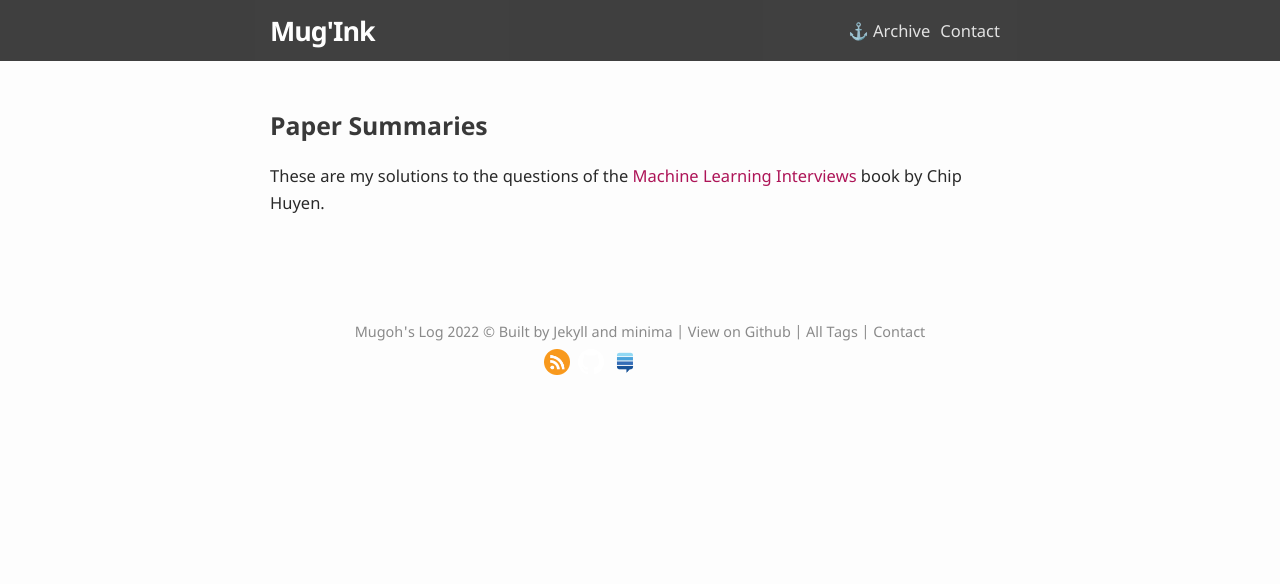
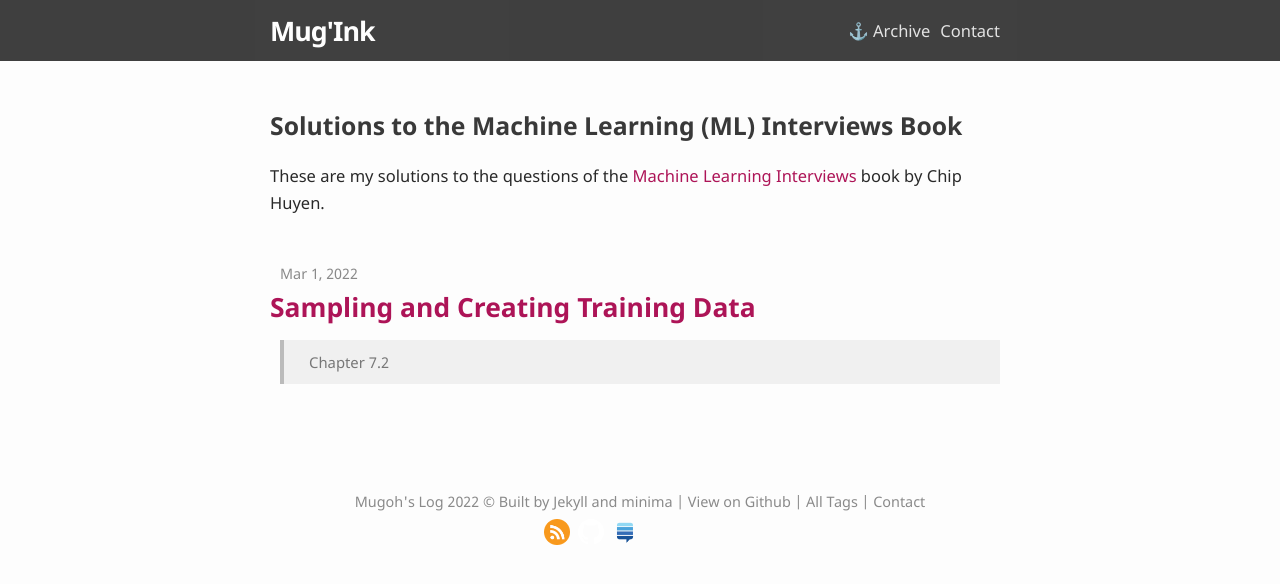
Before and after one commit to mugoh/log, a Jekyll site: the page built from misc/_ml-interviews-book/ml_interviews_book.html, in a window 1280 px wide. Shown: the top 584 px of the page. Built offline with Jekyll 4.4.1, drawn with Linux system fonts in a browser that asks for light colours; some of the changed lines change nothing that is shown.

Commit message:
add chap 7.2

```diff
--- /dev/null
+++ b/misc/_ml-interviews-book/7_2_sampling.md
@@ -0,0 +1,419 @@
+---
+layout: post
+comments: true
+title: "Sampling and Creating Training Data"
+date: 2022-03-01 12:00:00
+---
+
+> Chapter 7.2
+<!--more-->
+
+{:class="table-of-content"}
+* TOC
+{:toc}
+## 7.2 Sampling and creating training data
+
+1. [E] If you have 6 shirts and 4 pairs of pants, how many ways are there to choose 2 shirts and 1 pair of pants?
+
+    6 * 4 = 24 (1-shirt, 1-pants pairs)
+
+    - For each of the 6 shirts, there are 5 other shirts I can choose to go with:
+
+    5 * 6 = 30 shirt pairings
+
+    30 * 4 = 120 (2-shirt, 1-pants pairs)
+
+
+    ***
+
+
+2. [M] What is the difference between sampling with vs. without replacement? Name an example of when you would use one rather than the other?
+    - Sampling with replacement: Each time a sample is drawn and observed from a **finite** population, its returned to that population before the next sample is drawn
+    - Without replacement: A sample is randomly drawn from a finite population only once. It’s not placed back in the sample space
+
+    Name an example of when you would use one rather than the other?
+
+    - With replacement: Where IID data is desired. Bootstrapping
+    - Without replacement: Sampling mini-batches (converges faster, than with replacement)
+
+    Ref:
+
+    [https://stats.stackexchange.com/questions/235844/should-training-samples-randomly-drawn-for-mini-batch-training-neural-nets-be-dr](https://stats.stackexchange.com/questions/235844/should-training-samples-randomly-drawn-for-mini-batch-training-neural-nets-be-dr)
+
+
+    ___
+
+
+3. [M] Explain Markov chain Monte Carlo sampling.
+    - For most probabilistic models, exact inference is intractable so we result to approximation
+
+        “The exact infrence is typically a sum of a discrete distribution or integral of a continuous distribution of many variables”
+
+
+     Monte Carlo
+
+    - A solution is to draw independent samples from the probability distribution then repeat as many times as needed for approximation (Monte Carlo sampling)
+    - Estimation of the sum or integral quantity can then be the mean or variance of the drawn samples.
+    - The issue with Monte Carlo sampling though is:
+        1. Assumes each random sample drawn from the target distribution is independent and can be independently drawn
+            - Makes it intractable for Bayesian or graphical probabilistic models
+        2. Suffers in high dimensions. Volume of sample space increases exponentially with no. of parameters(dimensions) (Curse of dimensionality)
+
+
+    Markov chain:
+
+    - A markov chain is a sequence (chain) of possible events where the probability of each event depends only on the value
+      attained on the most recent event
+
+    Markov Chain Monte Carlo (MCMC)
+
+    - MCMC is Monte Carlo integration using Markov Chains. Monte Carlo draws samples from a distribution by running a Markov chain
+
+    > samples are drawn from the probability distribution by constructing a Markov Chain, where the next sample that is drawn from the probability distribution is dependent upon the last sample that was drawn.
+
+    > The idea is that the chain will find equilibrium on the desired quantity being inferred.
+    - Specifically, MCMC is used for performing inference for probability distributions where independent samples cannot be (easily) drawn from the distribution
+
+    Ref:
+
+    [https://machinelearningmastery.com/markov-chain-monte-carlo-for-probability/](https://machinelearningmastery.com/markov-chain-monte-carlo-for-probability/)
+
+    ___
+
+4. [M] If you need to sample from high-dimensional data, which sampling method would you choose?
+
+    [Unsure]. A probabilisitc sampling method. Random sampling based techniques could work., eg Monte Carlo
+
+    Sampling methods:
+
+    [https://www.analyticsvidhya.com/blog/2019/09/data-scientists-guide-8-types-of-sampling-techniques/](https://www.analyticsvidhya.com/blog/2019/09/data-scientists-guide-8-types-of-sampling-techniques/)
+
+    Update:
+
+    - I think a good population sample would be where we get samples with different features. So we can use stratified sampling to select data based on feature differences and have all features represented in the population sample
+
+        ___
+
+5. [H] Suppose we have a classification task with many classes. An example is when you have to predict the next word in a sentence -- the next word can be one of many, many possible words. If we have to calculate the probabilities for all classes, it’ll be prohibitively expensive. Instead, we can calculate the probabilities for a small set of candidate classes. This method is called candidate sampling. Name and explain some of the candidate sampling algorithms.
+
+    **Hint**: check out this great [article](https://www.tensorflow.org/extras/candidate_sampling.pdf) on candidate sampling by the TensorFlow team.
+
+    - Yeah, check that great article :)
+
+    In brief:
+
+    1. Sampled softmax
+        - Rather than compute logits for all classes $y \in L$, a small subset of the classes is sampled according to some sampling function
+        $S_i = Q(y | x)$.
+        - Each class $y \in L$ is included independently in samples $S_i$
+        - $C_i = S_i \cup \{t_i\}$. $C_i$ is a union of the sampled set $S_i$ and the target class $t_i$ for $x_i$
+        - The training task is now to figure out which label in $C_i$ is the target label. This is done using Bayes theorem
+            $P(t_i = y | C_i, x)$
+    2. Noise Contrastive Estimation (NCE)
+        - Each training example has a context and a multiset of target classes $(x_i, T_i)$
+        - If  the set has no duplicates, the probability of the a class given the context is
+            $P(y | x) := E(P(T(y) | x)$
+        - Aim is to train a function $F(x, y)$  to estimate the log probability of the class given the context
+            $F(x, y) = \log ( P(y | x))$
+        - For each example $(x_i, T_i)$, a multiset of sampled classes $S_i$ is picked
+        - $C_i = T_i + S_i$ (Sum). The training task is then to distinguish the true candidates from the sampled ones
+        - $F(x, y) $ is trained to approximate
+            $\log P(y | x)$
+
+    3. Negative sampling
+        - Simplified version of NCE
+        - Unlike NCE,
+        $\log Q(y | x)$ is not subtracted from
+        $\log P( y | x)$ during training, thus $F(x, y)$ is trained to approximate
+         $\log E(y | x ) - \log Q(y | x)$
+
+
+    4. Sampled Logistic
+        > variant on Noise Contrastive Estimation where we discard without replacement all sampled classes that happen to also be target classes
+        - It required $T_i$ to be a set as opposed to a multiset, though $S_i$ can be a multiset
+
+        ___
+
+
+6. Suppose you want to build a model to classify whether a Reddit comment violates the website’s rule. You have 10 million unlabeled comments from 10K users over the last 24 months and you want to label 100K of them
+
+    **Hint**: This [article](https://www.cloudresearch.com/resources/guides/sampling/pros-cons-of-different-sampling-methods/) on different sampling methods and their use cases might help.
+
+    1. [M] How would you sample 100K comments to label?
+        - The histogram of the sample set should be the same as the histogram of the population
+
+        (1)
+
+        - The simplest way is to take a sub-sample randomly with uniform distribution and check it’s significance
+         > If it’s not significant, we’ll take another sample and repeat the procedure until we get a good significance level.
+         >
+        [https://www.kdnuggets.com/2019/05/sample-huge-dataset-machine-learning.html](https://www.kdnuggets.com/2019/05/sample-huge-dataset-machine-learning.html)
+
+        - Here we can randomly sample 100K/ (no of users) comments from each user
+        - But simple random sampling may fail to capture enough negative/minority samples
+
+
+        (2) Clustered sampling
+
+        - Cluster the data and select samples to be labelled from each cluster
+
+
+        (3) Stratified Sampling
+
+        - Divide the population into subgroups based on different traits, like user, subredit, e.t.c then select samples from each subgroup
+        - If we are not sure which properties to use, then use clustered sampling. Clustered is just more expensive on computation
+
+    2. [M] Suppose you get back 100K labeled comments from 20 annotators and you want to look at some labels to estimate the quality of the labels. How many labels would you look at? How would you sample them?
+        - A few labelles from each annotator. The quality of labels will be determined by the annotator. So cluster the samples based on the annotator then randomly sample from each cluster
+
+        ___
+
+7. [M] Suppose you work for a news site that historically has translated only 1% of all its articles. Your coworker argues that we should translate more articles into Chinese because translations help with the readership. On average, your translated articles have twice as many views as your non-translated articles. What might be wrong with this argument?
+
+    **Hint**: think about selection bias.
+
+    Context:
+
+    Selection bias:
+
+    > occurs when individuals or groups in a study differ systematically from the population of interest leading to a systematic error in an association or outcome.
+    >
+
+    - The assumption is that:
+
+         Either: the more translated views are from Chinese translations thus translating more articles to Chinese will bring more views
+
+        Or: Chinese has a large reader audince, so if there are no Chinese articles yet, having them will enboard more views
+
+    - For both assumptions, it’s important to verify which translated articles generate most views and where (location) those views mostly are
+    - This will help identify if Chinese translations  are likely to contribute more views
+
+    ___
+
+8. [M] How to determine whether two sets of samples (e.g. train and test splits) come from the same distribution?
+    - Measure the difference between the distributions of the two sets
+
+    From SE:
+
+    “””
+
+    The **Kolmogorov-Smirnov test** is the most common way to do this, but there are also some other options.
+
+    The tests are based on the empirical cumulative distribution functions. The basic procedure is:
+
+    - Choose a way to measure the distance between the ECDFs. Since ECDFs are functions, the obvious candidates are the $*L^p$* norms, which measure distance in function spaces. This distance is our *test statistic*. Kolmogorov-Smirnov test uses $L^\infty$ norm
+    - Figure out the distribution of the test statistic under the null hypothesis that the samples come from the same distribution
+    - Choose a threshold, $*α*$, for your hypothesis
+
+    “””
+
+    A emperical way to determine would be:
+
+    - Make all labels of the train set positive, and all labels of the test set negative
+    - Train on the train set and get the test accuracy of the test set
+    - The lower the test accuracy, the lower the difference in the two distributions
+
+    Refs:
+
+    [https://stats.stackexchange.com/questions/288416/non-parametric-test-if-two-samples-are-drawn-from-the-same-distribution](https://stats.stackexchange.com/questions/288416/non-parametric-test-if-two-samples-are-drawn-from-the-same-distribution)
+
+    [https://stats.stackexchange.com/questions/413814/what-test-do-i-use-to-check-if-two-samples-came-from-different-population](https://stats.stackexchange.com/questions/413814/what-test-do-i-use-to-check-if-two-samples-came-from-different-population)
+
+    [https://medium.com/@praveenkotha/how-to-find-whether-train-data-and-test-data-comes-from-same-data-distribution-9259018343b](https://medium.com/@praveenkotha/how-to-find-whether-train-data-and-test-data-comes-from-same-data-distribution-9259018343b)
+
+    ___
+
+9. [H] How do you know you’ve collected enough samples to train your ML model?
+
+    Some ways to determine this:
+
+    - Rule of 10
+        - The no. of data points should be 10x the number of model parameters
+        - With linear models like logistic regression, no. of parameters = no. of input features
+        - With neural nets though, this rule is just a lower bound as relationship between parameters and the data is no longer linear
+    - Approaches to similar problems
+        - How much data was needed by approaches that addressed a similar problem?
+    - Model complexity or problem complexity
+        - The training data required grows with model/problem complexity
+    - Accuracy vs training data size plot (For classification)
+
+        > Determine the exact form of the learning curve for your domain, and then, simply find the corresponding point on the plot for your desired classification accuracy
+        >
+    - Other heuristics:
+        - Considering the predictor variables, ratio of positive samples to sample size/ data imbalance
+        - Each class should have x independent samples, eg ~1000 per class for CV classification
+
+    Refs:
+
+    [https://towardsdatascience.com/how-do-you-know-you-have-enough-training-data-ad9b1fd679ee](https://towardsdatascience.com/how-do-you-know-you-have-enough-training-data-ad9b1fd679ee)
+
+    [https://malay-haldar.medium.com/how-much-training-data-do-you-need-da8ec091e956](https://malay-haldar.medium.com/how-much-training-data-do-you-need-da8ec091e956)
+
+    [https://machinelearningmastery.com/much-training-data-required-machine-learning/](https://machinelearningmastery.com/much-training-data-required-machine-learning/)
+
+    ___
+
+
+10. [M] How to determine outliers in your data samples? What to do with them?
+
+    Identifying outliers
+
+    1. Sort the data
+        - Look for unusually high or low value differences at the top or bottom of the sort
+    2. Graph the data
+        - Plotting the data will show deviating points
+        - Boxplots, histograms, scatterplots
+        - Visual methods help show which points need further investigation
+    3. Z-score for normally distributed data
+        - Outlier points have high z-scores
+    4. Interquartile range (IQR)
+        - IQR is the middle 50% of the dataset
+        - A point can be said to be an outlier if “it is over 1.5 times the IQR below the first quartile or 1.5 times the IQR above the third quartile”
+        - Minor or major will be the unusualness of the outlier relative to the distribution of other values
+        - Percentiles are not dependant on a certain distribution, which makes this method robust to finding outliers
+
+    Ref:
+
+    [https://statisticsbyjim.com/basics/outliers/](https://statisticsbyjim.com/basics/outliers/)
+
+    **What to do with them**
+
+    1. Remove them
+        - Be able attribute a specific cause for doing this
+        - If it’s not a part of the population e.g due to sampling error
+    2. Correct them
+        - In case of wrong recording of measurements, and it’s easy to identify what the intended value was
+        - If unsure, remove it
+    3. [Also] Reconsider the underlying distribution
+        - Maybe the assumed distribution on the data is wrong
+
+        ___
+
+11. Sample duplication
+    1. [M] When should you remove duplicate training samples? When shouldn’t you?
+        - It depends on whether the dataset with duplicates is repsentative of the data that will be seen in the real world
+        - Duplicates can arise from non-random sampling. In that case, they’ll bias the model. Remove them
+        - If the train and test set come from the same distribution, then  a duplicate sample from the train set will still be repeated in the test set. In that case keep the duplicates as the model adds weight to the duplicate samples
+        - For example, if using a cars dataset, very common cars will be repeated. This is representative of what the model will encounter in the real-word, so the duplicates shoudn’t be removed.
+
+
+            Ref:
+
+            [https://stats.stackexchange.com/questions/23143/remove-duplicates-from-training-set-for-classification](https://stats.stackexchange.com/questions/23143/remove-duplicates-from-training-set-for-classification)
+
+    2. [M] What happens if we accidentally duplicate every data point in your train set or in your test set?
+        - If an element is duplicated in the training data, its weight is doubled. The classifier assigns higher importance in predicting it correctly compared to the other elements. If all points are duplicated, then all points have their significance equally increased. This won’t have any effect on the parameters $\theta$ compared to a non-duplicate dataset
+        - Duplicates in the test set have no importance — the model is being tested on the same sample and will give the same answer.
+        - Not unless they are an equal no. of duplicates (but not for every data point) in the train and test set, then the cumulative test error of the duplicates is representative of the model’s overall performance since rarer samples occur less often
+
+        Refs:
+
+        [https://stats.stackexchange.com/questions/392216/removing-duplicates-before-train-test-split](https://stats.stackexchange.com/questions/392216/removing-duplicates-before-train-test-split)
+
+        [https://www.quora.com/What-happens-if-I-double-the-same-data-that-was-duplicated-for-classification-in-machine-learning-What-kind-of-impact-does-it-have](https://www.quora.com/What-happens-if-I-double-the-same-data-that-was-duplicated-for-classification-in-machine-learning-What-kind-of-impact-does-it-have)
+
+        ![Sampling]({{ 'assets/images/ml_interviews_book/7_2_a.png' | relative_url  }})
+        {: style="width: 80%;" class="center"}
+        *Figure 1:[https://www.quora.com/What-happens-if-I-double-the-same-data-that-was-duplicated-for-classification-in-machine-learning-What-kind-of-impact-does-it-have](https://www.quora.com/What-happens-if-I-double-the-same-data-that-was-duplicated-for-classification-in-machine-learning-What-kind-of-impact-does-it-have)*
+
+        [https://www.quora.com/What-happens-if-I-double-the-same-data-that-was-duplicated-for-classification-in-machine-learning-What-kind-of-impact-does-it-have](https://www.quora.com/What-happens-if-I-double-the-same-data-that-was-duplicated-for-classification-in-machine-learning-What-kind-of-impact-does-it-have)
+
+
+        ___
+
+12. Missing data
+    1. [H] In your dataset, two out of 20 variables have more than 30% missing values. What would you do?
+        - 2/20 x 100 = 10%
+
+        Context:
+
+        **Types of missing values**
+
+        1. Missing Completely at Random (MCAR)
+        - Probability of data missing is the same for all observations. Missing values are independent of other data and there’s no pattern. e.g Due to sample loss, human err e.t.c
+        - This does not bias the analysis
+
+        1. Missing at Random (MAR)
+        - There’s some relationship between the missing values and other variables in the data
+        - There’s some pattern in the missing values. The pobability of a value missing depends only on the observed data
+        - e.g “Age” may be missing for “Gender“=Female because females were reluctant to provide their age
+        - To get unbiased estimate, model the missing data
+
+        1. Missing not at random (MNAR)
+        - There’s some structure in the missing data that the observed data cannot explain
+        - The missing values do not fall under MAR or MCAR
+        - It may happen due to group being unwilling to share info. e.g Low income earners leaving the income variable blank, but there’s no other variable in the data that can identify the group as (or relates to) low-income earners
+        - This will bias the model against missing values
+
+        **Handling missing values**
+
+        - Delete: If the values are MCAR or (sometimes) MAR.
+        - Impute: If MNAR
+
+        1. Deleting
+            - If a few rows have many missing values, we can delete the entire row. If they are many, we can end up deleting the entire dataset
+            - If some columns have many missing values, we can drop the entire column.
+
+                >> In our case, the 2 columns(variables) have only 30% missing values, so dropping them may remove important features from the rest of the data
+
+        2. Imputing the missing values
+            - This estimation can be done by:
+                - Filling with mean/median of the rest of the data for continuous variables e.g Income
+                - Filling with mode for categorical variables. e.g Gender
+                - Using the previous or next value for time-series data
+                - Predict the missing values.
+            - Prediction can be done by building a model with the non-missing features and predicting the missing value of a row with the features it has.
+            - Regression model = continous variable and classifier for missing categorical variables
+            - We can also build a KNN and estimate the nearest neighbours for the missing values, then get the mean/median or mode as an estimate
+            - We need to select which features make most sense in predicting the missing variables and use them in training the model. e.g High-income earners are likely to travel in an expensive class. So this can be used to predict missing travel classes or fare
+
+            Back to the question.. What would you do?
+
+            - Select features that the missing values are most likely to depend on
+            - Build a predictive model using the 90% of rows having all variables present and estimate the 30% missing values
+            - Each of the 2 missing variables (columns) may need its own model if the the 2 are unrelated
+            - Regression and KNN (mean/median) will work for continous variables. Logistic regression and KNN(mode) will work for categorical values
+
+    2. [M] How might techniques that handle missing data make selection bias worse? How do you handle this bias?
+
+        Selection bias: Bias introduced during selection of samples such that the data is not randomised, and the sample group is not representative of the entire population
+
+        - Techniques handling missing data might make the bias worse if the wrong technique is used on missing data.
+        - For example, dropping missing data that shows a pattern with the rest of the observed data points
+        - It can also arise while imputing missing values with a model when we select or fail to select features that the missing values really depend on
+        - The bias can be handled by ensuring that (1) the type of missing data is understood — is it independent or dependent on other observed data points? (2) the variables the missing data depends on are identified
+
+        ___
+
+13. [M] Why is randomization important when designing experiments (experimental design)?
+
+    - It minimises selection bias, ensures each point has equal chance of being selected thus having samples representative of the whole population
+
+        ___
+
+14. Class Imbalance
+    1. [E] How would class imbalance affect your model?
+        - The model will be biased towards the majority class. It will assign higher prediction weight to the majority class group to its high prior probability. As a result, the instances belonging to the minority group will often be misclassified
+    2. [E] Why is it hard for ML models to perform well on data with class imbalance?
+        - The model overfits to the majority class at it can get low prediction error by predicting every input to be of the majority class
+    3. [M] Imagine you want to build a model to detect skin legions from images. In your training dataset, only 1% of your images shows signs of legions. After training, your model seems to make a lot more false negatives than false positives. What are some of the techniques you'd use to improve your model?
+
+
+        1. Get more training data.
+            - If the positive to negative class ratio is fixed, this will give more negative samples
+        2. Generate sythentic minority samples
+            - Synthetic Minority Oversampling Technique(SMOTE) can be used to create samples from features of the minorty class.
+            - The drawback would be some non-linearity in the features will not be maintained
+        3. Sample out the majority class
+            - This will give balance between the two classes
+        4. Treat the minority classes as outliers and train an anomaly detector
+        5. Penalise the model more for making prediction errors on the minority class
+            - Adds weight to the minority class
+        6. Choice of algorithm
+            - Decision trees tend to perform well on imbalanced datasets
+
+        Ref:
+
+        [https://www.quora.com/Why-are-imbalanced-classes-a-problem-in-machine-learning](https://www.quora.com/Why-are-imbalanced-classes-a-problem-in-machine-learning)
+
+        [https://machinelearningmastery.com/tactics-to-combat-imbalanced-classes-in-your-machine-learning-dataset/](https://machinelearningmastery.com/tactics-to-combat-imbalanced-classes-in-your-machine-learning-dataset/)
--- a/misc/_ml-interviews-book/ml_interviews_book.html
+++ b/misc/_ml-interviews-book/ml_interviews_book.html
@@ -6,7 +6,7 @@ date: 2022-03-01 12:00:00
 <!--more-->
 
 <div class="home other-pages">
-  <h1 class="page-heading">Paper Summaries</h1>
+  <h1 class="page-heading">Solutions to the Machine Learning (ML) Interviews Book</h1>
   <p>
   These are my solutions to the questions of the <a href="https://huyenchip.com/ml-interviews-book/">Machine Learning Interviews </a> book by Chip Huyen.
   </p>
```
Also changed, not shown: assets/images/ml_interviews_book/7_2_a.png (added).
